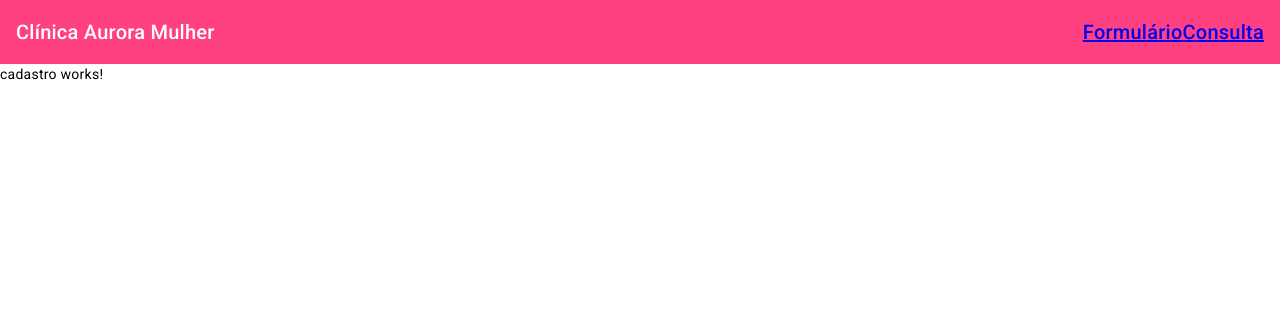
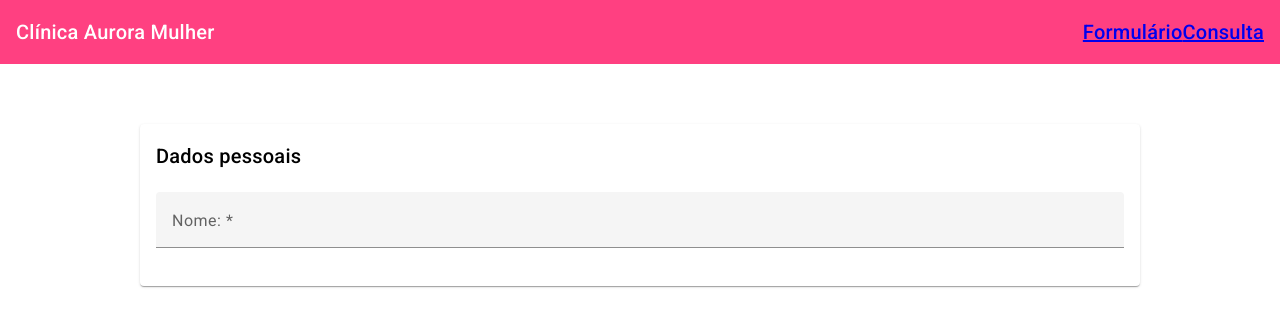
Before and after one commit to BrenoAissa/crud-angular-material, an Angular app: page /cadastro in a window 1280 px wide. Shown: the top 326 px of the page. Built offline with nearby package versions, Linux system fonts and the light colour scheme.

Commit message:
feat: start form page styling and creation

```diff
--- a/src/app/app.component.scss
+++ b/src/app/app.component.scss
@@ -1,3 +1,3 @@
-.spacer{
+.spacer {
     flex: 1 1 auto;
 }
--- a/src/app/cadastro/cadastro.component.html
+++ b/src/app/cadastro/cadastro.component.html
@@ -1 +1,19 @@
-<p>cadastro works!</p>
+<div fxLayout="row" fxLayoutAlign="center">
+    <div fxLayout="column" fxFlex="1000px">
+        <form class="mt-60" #clientesFrm="ngForm">
+            <mat-card>
+                <mat-card-header>
+                    <mat-card-title>Dados pessoais</mat-card-title>
+                </mat-card-header>
+                <mat-card-content class="mt-20">
+                    <div fxLayout="row" fxLayoutAlign="start" fxLayoutGap="16px">
+                        <mat-form-field class="full-width">
+                            <mat-label>Nome: *</mat-label>
+                            <input type="text" placeholder="Ex: Breno Augusto de Oliveira" matInput/>
+                        </mat-form-field>
+                    </div>
+                </mat-card-content>
+            </mat-card>
+        </form>
+    </div>
+</div>
--- a/src/app/cadastro/cadastro.component.ts
+++ b/src/app/cadastro/cadastro.component.ts
@@ -1,8 +1,16 @@
 import { Component } from '@angular/core';
+import { FlexLayoutModule } from '@angular/flex-layout';
+import { MatCardModule } from '@angular/material/card';
+import { FormsModule } from '@angular/forms';
+import { MatFormFieldModule } from '@angular/material/form-field'
+import { MatInputModule } from '@angular/material/input'
 
 @Component({
   selector: 'app-cadastro',
-  imports: [],
+  imports: [
+    FlexLayoutModule, MatCardModule,
+    FormsModule, MatFormFieldModule,
+    MatInputModule],
   templateUrl: './cadastro.component.html',
   styleUrl: './cadastro.component.scss'
 })
--- a/src/styles.scss
+++ b/src/styles.scss
@@ -1,4 +1,61 @@
-/* You can add global styles to this file, and also import other style files */
+html, body {
+    height: 100%;
+}
 
-html, body { height: 100%; }
-body { margin: 0; font-family: Roboto, "Helvetica Neue", sans-serif; }
+body {
+    margin: 0;
+    font-family: Roboto, "Helvetica Neue", sans-serif;
+}
+
+.mt-20 {
+    margin-top: 12px;
+}
+
+.mt-40 {
+    margin-top: 24px;
+}
+
+.mt-60 {
+    margin-top: 32px;
+}
+
+.ml-5 {
+    margin-left: 4px;
+}
+
+.full-width {
+    width: 100%;
+    max-width: 100%;
+}
+
+@media (min-width: 768px) {
+    .mt-20 {
+        margin-top: 16px;
+    }
+
+    .mt-40 {
+        margin-top: 32px;
+    }
+
+    .mt-60 {
+        margin-top: 48px;
+    }
+
+    .ml-5 {
+        margin-left: 5px;
+    }
+}
+
+@media (min-width: 1024px) {
+    .mt-20 {
+        margin-top: 20px;
+    }
+
+    .mt-40 {
+        margin-top: 40px;
+    }
+
+    .mt-60 {
+        margin-top: 60px;
+    }
+}
```
